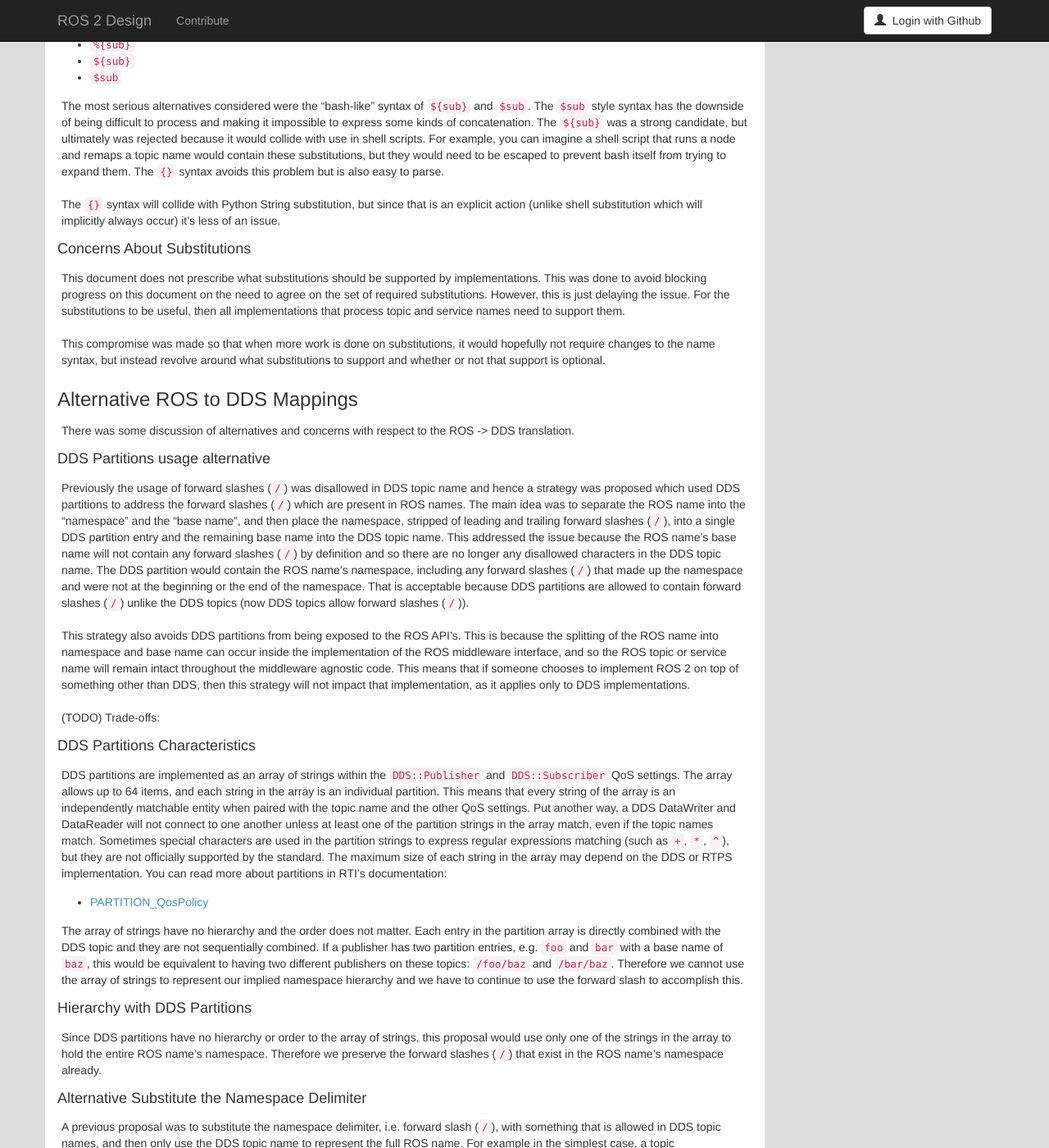
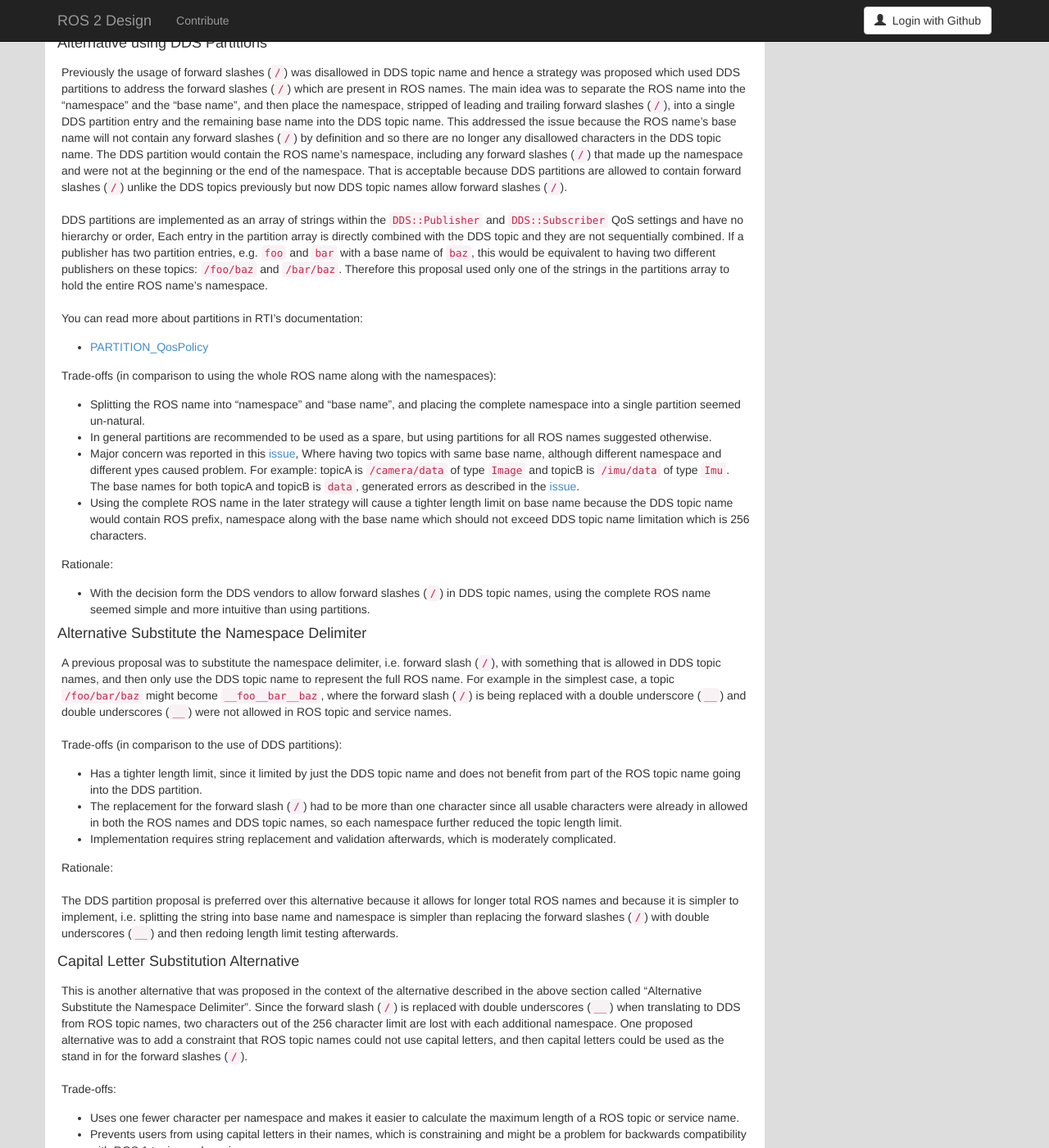
Before and after one commit to ros2/design, a Jekyll site: the page built from articles/140_topic_and_service_name_mapping.md, in a window 1280 px wide and 1400 px high, scrolled down 7045 px. Shown: the whole window at 82% size. Built offline with Jekyll 4.4.1, drawn with Linux system fonts in a browser that asks for light colours; nearby versions of some CDN libraries; some of the changed text lies outside the part shown.

Commit message:
Updated alternative strategy of using partitions

```diff
--- a/articles/140_topic_and_service_name_mapping.md
+++ b/articles/140_topic_and_service_name_mapping.md
@@ -237,25 +237,10 @@ Here are some examples of how a fully qualified ROS name would be broken down in
 | `rostopic:///foo/bar`           | `rt/foo/bar`                      |
 | `/robot1/camera_left/image_raw` | `rt/robot1/camera_left/image_raw` |
 
-(TODO)
-### Changing ROS Names During Runtime
 
-If the ROS name needs to be changed during runtime (after the publisher or subscriber has already been created and is in use), then some details about DDS partitions might be useful to consider.
-
-Since this proposal splits the ROS name into namespace and base name, we'll consider how that might affect DDS partitions and DDS topic names respectively.
-When changing the namespace of a ROS name, i.e. everything but the base name, then this could be done by changing just the existing partition string.
-As partitions are part of QoS settings, it technically doesn't require a full restart of the publisher and subscription when changing the partitions field, however we cannot change the DDS topic name on the fly.
-With this in mind, we may want to always require a full restart of the publisher or subscription instance to avoid inconsistency in how these changes behave from the ROS user's perspective.
-
-(TODO)
 ### ROS Topic and Service Name Length Limit
 
-The length of the DDS topic must not exceed 256 characters.
-The actual length of a partition field may be limited to 256 characters, however this varies drastically depending on the vendor.
-RTI Connext does not allow a creation of a publisher/subscription with a partition length of 248 characters, whereas FastRTPS does not have any limitation in length.
-Please bare in mind, that the length of the partition gets further diminished due to the introduction of a ROS specific prefix.
-The actual length of a ROS Topic, including the namespace hierarchy and the base name of the topic, may thus be varying in length as well.
-Yet, the base name token must not exceed the length of 256 characters as this is getting mapped directly as the DDS topic.
+The length of the DDS topic must not exceed 256 characters. Therefore the length of a ROS Topic, including the namespace hierarchy, the base name of the topic and any ros specific prefixes must not exceed 256 characters since this is mapped directly as DDS topic.
 
 ### Communicating with Non-ROS Topics
 
@@ -284,14 +269,7 @@ Another option would be to have some markup in the scheme name, for example:
 | `rostopic://image`                    | `rt/image`          |
 | `rostopic+exact://image`              | `image`             |
 | `rostopic+exact://camera_left/image`  | `camera_left/image` |
-
-(TODO)
-Considering the third case, it's not clear if the `/` should be respected or if additional syntax is required to support partitions in the case of "exact" topic names.
-You could also imagine:
-
-| ROS Name                                | DDS Topic           | DDS Partition                 |
-|-----------------------------------------|---------------------|-------------------------------|
-| `rostopic+exact+ns://camera_left/image` | `image`             | \[`camera_left`\]             |
+| `rostopic+exact:///camera_left/image` | `camera_left/image` |
 
 ## Compare and Contrast with ROS 1
 
@@ -360,41 +338,30 @@ This compromise was made so that when more work is done on substitutions, it wou
 
 There was some discussion of alternatives and concerns with respect to the ROS -> DDS translation.
 
-#### DDS Partitions usage alternative
+#### Alternative using DDS Partitions
 
 Previously the usage of forward slashes (`/`) was disallowed in DDS topic name and hence a strategy was proposed which used DDS partitions to address the forward slashes (`/`) which are present in ROS names. The main idea was to separate the ROS name into the "namespace" and the "base name", and then place the namespace, stripped of leading and trailing forward slashes (`/`), into a single DDS partition entry and the remaining base name into the DDS topic name.
 This addressed the issue because the ROS name's base name will not contain any forward slashes (`/`) by definition and so there are no longer any disallowed characters in the DDS topic name.
 The DDS partition would contain the ROS name's namespace, including any forward slashes (`/`) that made up the namespace and were not at the beginning or the end of the namespace.
-That is acceptable because DDS partitions are allowed to contain forward slashes (`/`) unlike the DDS topics (now DDS topics allow forward slashes (`/`)).
+That is acceptable because DDS partitions are allowed to contain forward slashes (`/`) unlike the DDS topics previously but now DDS topic names allow forward slashes (`/`).
 
-This strategy also avoids DDS partitions from being exposed to the ROS API's.
-This is because the splitting of the ROS name into namespace and base name can occur inside the implementation of the ROS middleware interface, and so the ROS topic or service name will remain intact throughout the middleware agnostic code.
-This means that if someone chooses to implement ROS 2 on top of something other than DDS, then this strategy will not impact that implementation, as it applies only to DDS implementations.
+DDS partitions are implemented as an array of strings within the `DDS::Publisher` and `DDS::Subscriber` QoS settings and have no hierarchy or order, Each entry in the partition array is directly combined with the DDS topic and they are not sequentially combined.
+If a publisher has two partition entries, e.g. `foo` and `bar` with a base name of `baz`, this would be equivalent to having two different publishers on these topics: `/foo/baz` and `/bar/baz`.
+Therefore this proposal used only one of the strings in the partitions array to hold the entire ROS name's namespace.
 
-(TODO)
-Trade-offs:
-
-#### DDS Partitions Characteristics
-
-DDS partitions are implemented as an array of strings within the `DDS::Publisher` and `DDS::Subscriber` QoS settings.
-The array allows up to 64 items, and each string in the array is an individual partition.
-This means that every string of the array is an independently matchable entity when paired with the topic name and the other QoS settings.
-Put another way, a DDS DataWriter and DataReader will not connect to one another unless at least one of the partition strings in the array match, even if the topic names match.
-Sometimes special characters are used in the partition strings to express regular expressions matching (such as `+`, `*`, `^`), but they are not officially supported by the standard.
-The maximum size of each string in the array may depend on the DDS or RTPS implementation.
 You can read more about partitions in RTI's documentation:
 
 - [PARTITION_QosPolicy](https://community.rti.com/static/documentation/connext-dds/5.2.3/doc/manuals/connext_dds/html_files/RTI_ConnextDDS_CoreLibraries_UsersManual/Content/UsersManual/PARTITION_QosPolicy.htm)
 
-The array of strings have no hierarchy and the order does not matter.
-Each entry in the partition array is directly combined with the DDS topic and they are not sequentially combined.
-If a publisher has two partition entries, e.g. `foo` and `bar` with a base name of `baz`, this would be equivalent to having two different publishers on these topics: `/foo/baz` and `/bar/baz`.
-Therefore we cannot use the array of strings to represent our implied namespace hierarchy and we have to continue to use the forward slash to accomplish this.
+Trade-offs (in comparison to using the whole ROS name along with the namespaces):
 
-#### Hierarchy with DDS Partitions
+- Splitting the ROS name into "namespace" and "base name", and placing the complete namespace into a single partition seemed un-natural.
+- In general partitions are recommended to be used as a spare, but using partitions for all ROS names suggested otherwise.
+- Major concern was reported in this [issue](https://github.com/ros2/rmw_connext/issues/234), Where having two topics with same base name, although different namespace and different ypes caused problem. For example: topicA is `/camera/data` of type `Image` and topicB is `/imu/data` of type `Imu`. The base names for both topicA and topicB is `data`, generated errors as described in the [issue](https://github.com/ros2/rmw_connext/issues/234).
+- Using the complete ROS name in the later strategy will cause a tighter length limit on base name because the DDS topic name would contain ROS prefix, namespace along with the base name which should not exceed DDS topic name limitation which is  256 characters.
 
-Since DDS partitions have no hierarchy or order to the array of strings, this proposal would use only one of the strings in the array to hold the entire ROS name's namespace.
-Therefore we preserve the forward slashes (`/`) that exist in the ROS name's namespace already.
+Rationale:
+- With the decision form the DDS vendors to allow forward slashes (`/`) in DDS topic names, using the complete ROS name seemed simple and more intuitive than using partitions.
 
 #### Alternative Substitute the Namespace Delimiter
 
```
